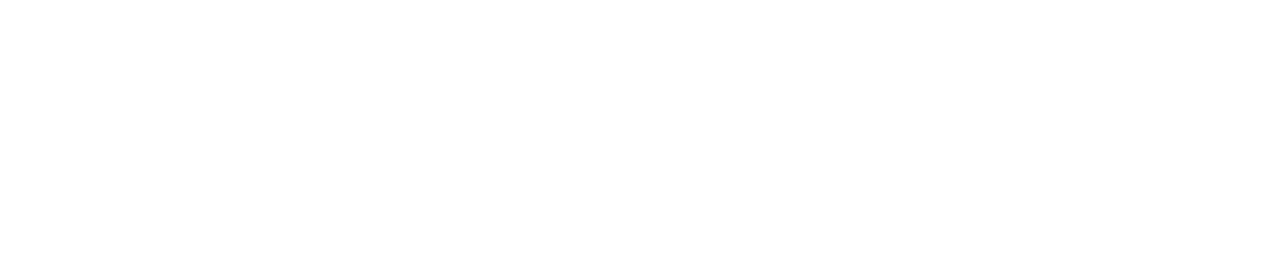
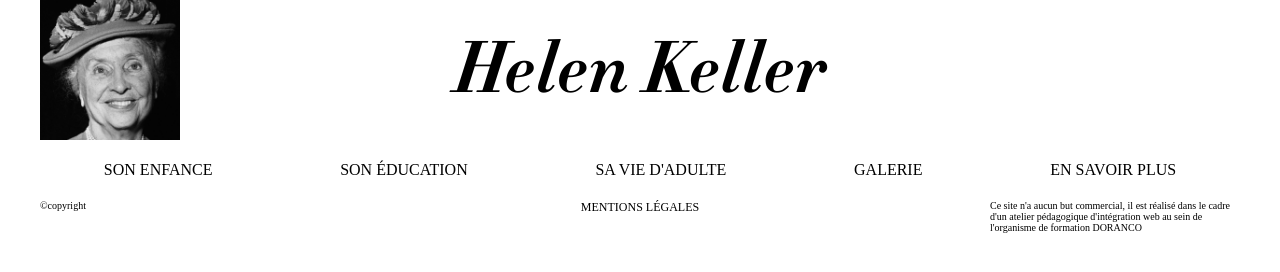
Before and after one commit to Arnaudringeval/Helen_keller_life, a plain HTML site: page index.html in a window 1280 px wide. Drawn offline with Linux system fonts and the light colour scheme.

Commit message:
maj debut soir

```diff
--- a/css/style.css
+++ b/css/style.css
@@ -0,0 +1,88 @@
+@font-face {
+    font-family: "Didot";
+    src: url("/font/Didot-HTF-B06-Bold-Ital.ttf");
+}
+
+@font-face{
+    font-family: "DidotM";
+    src: url("/font/Didot-HTF-M24-Medium.ttf") format("ttf");
+}
+
+/*menu*/
+.menu{
+    width: 1200px;
+    margin: 0 auto;
+    position: relative;
+}
+
+header img{
+    width: 140px;
+    position: absolute;
+    left: 0px;
+    top: 0px;
+}
+
+header p{
+    font-family: "Didot";
+    font-size: 72px;
+    text-transform: capitalize;
+}
+
+header div{
+    display: flex;
+    justify-content: center;
+    height: 140px;
+    align-items: center;
+}
+
+nav{
+    display: flex;
+    justify-content: space-around;
+    height: 60px;
+    align-items: center;
+    text-transform: uppercase;
+    font-family: "DidotM";
+}
+
+nav a{
+    position: relative;
+    overflow: hidden;
+    padding: 10px 5px;
+}
+
+
+.calque{
+    border-bottom: #002395 3px solid;
+    width: 100%;
+    height: 100%;
+    position: absolute;
+    top: 0px;
+    left: -100%;
+    transition: all 0.5s ease;
+}
+
+
+.menu a:hover .calque{
+    left: 0px;
+}
+
+
+/*Footer*/
+
+footer{
+    width: 1200px;
+    margin: 0 auto;
+    display: flex;
+    justify-content: space-between;
+}
+
+footer p{
+    font-size: 10px;
+    width: 250px;
+}
+
+footer a{
+    text-transform: uppercase;
+    font-family: "DidotM";
+    font-size: 12px;
+}
--- a/index.html
+++ b/index.html
@@ -12,13 +12,35 @@
 
 <body>
     <header>
+        <section class="menu">
+            <a href="#">
+                <div>
+                    <img src="img/helen-keller-écrivain.jpg" alt=" Helen Keller écrivain">
+                    <p>helen keller</p>
 
+                </div>
+            </a>
+            <nav>
+                <a href="enfance.html"><span class="calque"></span>son enfance</a>
+                <a href="education.html"><span class="calque"></span>son éducation</a>
+                <a href="adulte.html"><span class="calque"></span>sa vie d'adulte</a>
+                <a href="galerie.html"><span class="calque"></span>galerie</a>
+                <a href="ensavoirplus.html"><span class="calque"></span>en savoir plus</a>
+            </nav>
+
+        </section>
     </header>
     <main>
 
+
     </main>
     <footer>
+        <p>©copyright</p>
+        <a href="mentions.html">mentions légales</a>
 
+        <p>Ce site n'a aucun but commercial, il est réalisé dans le cadre d'un atelier pédagogique d'intégration
+            web
+            au sein de l'organisme de formation DORANCO</p>
     </footer>
 
 
```
Also changed, not shown: font/Didot-HTF-B06-Bold-Ital.ttf (added), font/Didot-HTF-M24-Medium.ttf (added), img/helen-keller-écrivain.jpg (renamed from img/helen-keller-c3a9crivain.jpg).
